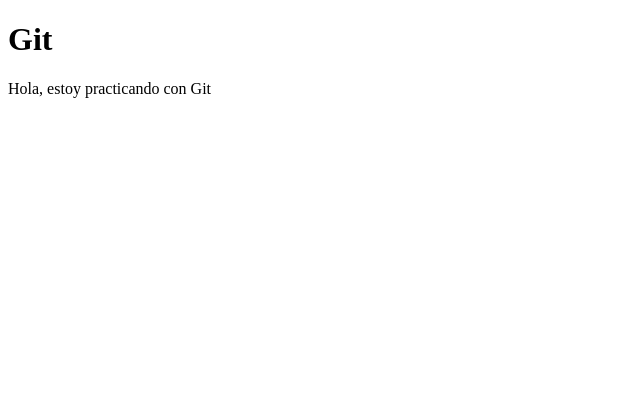
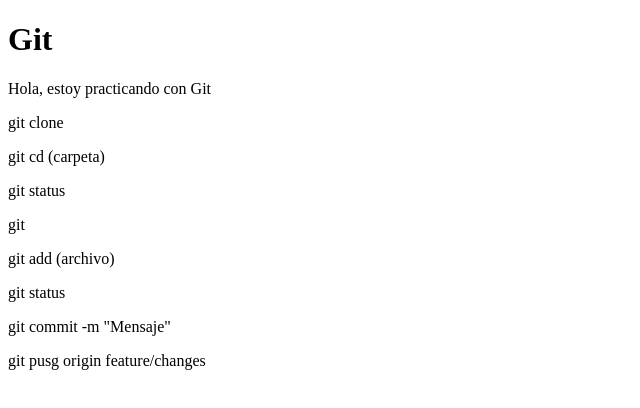
Before and after one commit to pablobello92/mili, a plain HTML site: page src/index.html in a window 1280 px wide. Shown: the whole page, without its empty margins (0-640 px from the left). Drawn offline with Linux system fonts and the light colour scheme.

Commit message:
Modificación en el archivo index.html

```diff
--- a/src/index.html
+++ b/src/index.html
@@ -12,6 +12,13 @@
 <body>
   <h1>Git</h1>
   <p>Hola, estoy practicando con Git</p>
+  <p>git clone</p>
+  <p>git cd (carpeta)</p>
+  <p>git status</p>git
+  <p>git add (archivo)</p>
+  <p>git status</p>
+  <p>git commit -m "Mensaje"</p>
+  <p>git pusg origin feature/changes</p>
 </body>
 
 </html>
```
